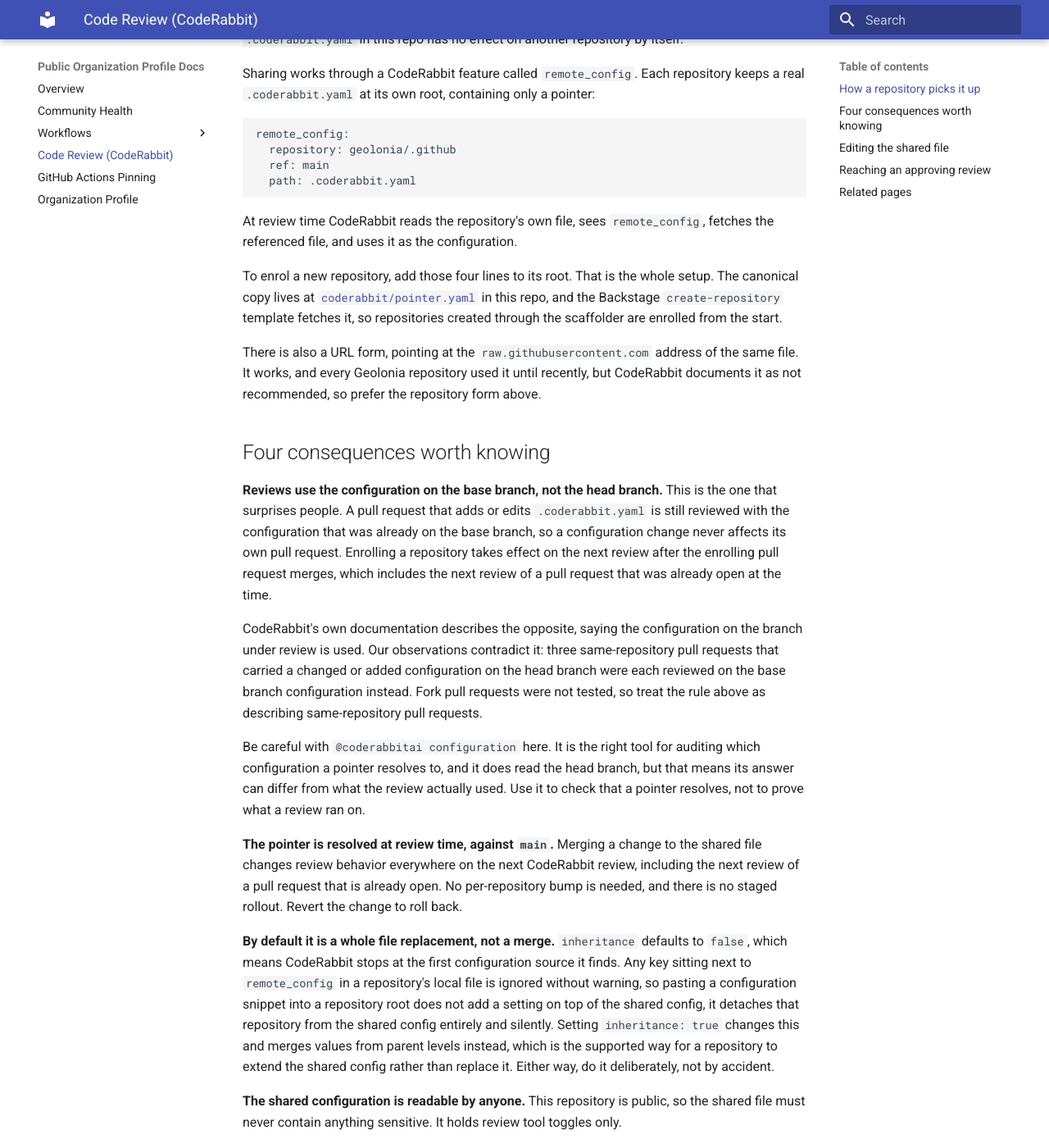
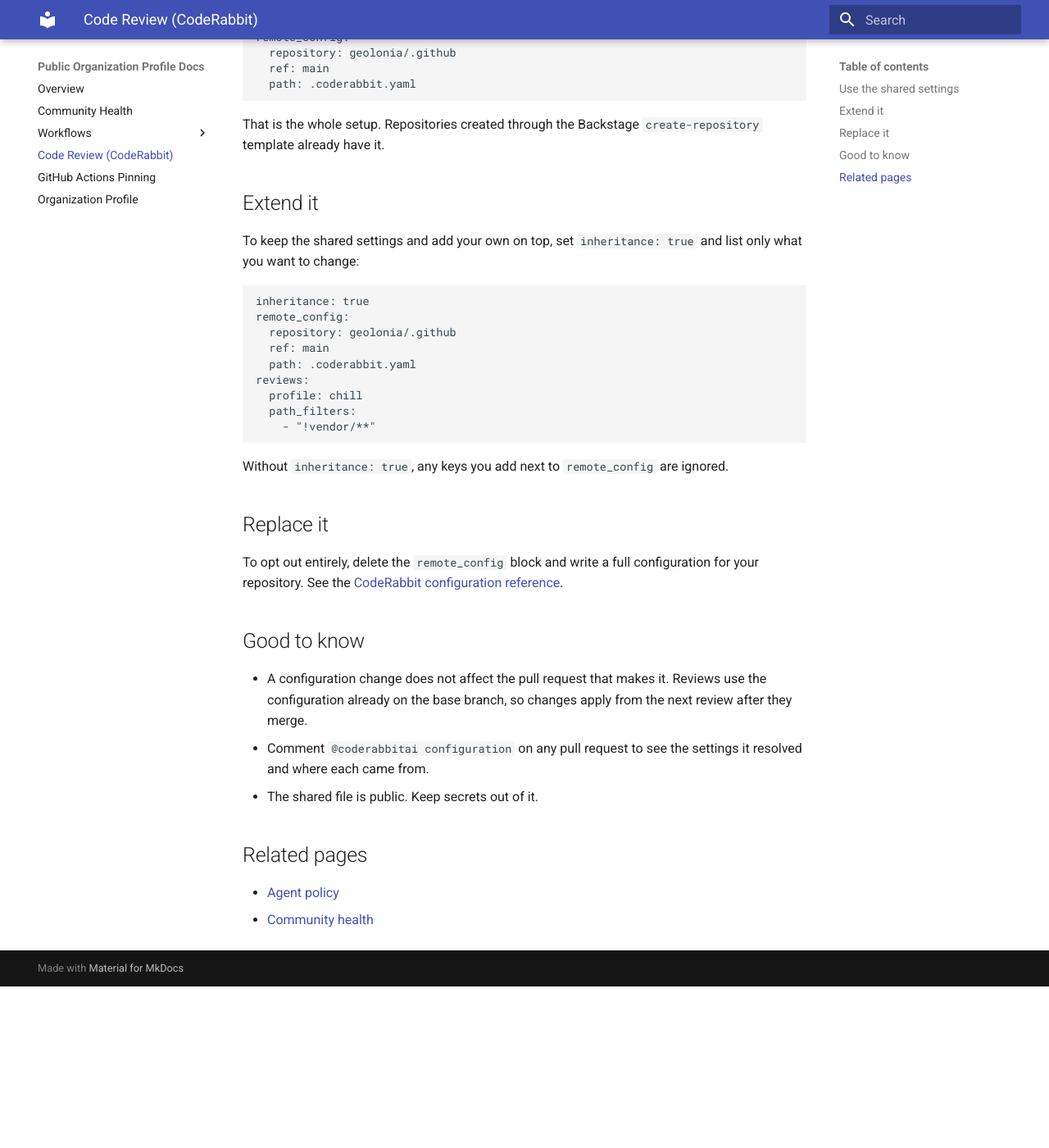
Before and after one commit to geolonia/.github, an MkDocs documentation site: the page built from docs/coderabbit.md, in a window 1280 px wide and 1400 px high, scrolled down 338 px. Shown: the whole window at 82% size. Built offline with MkDocs 1.6.1 and Material for MkDocs 9.7.7, drawn with Linux system fonts in a browser that asks for light colours; after the commit the page ends 1541 px from its top, so only the background shows below that; some of the changed text lies outside the part shown.

Commit message:
docs(coderabbit): cut the page down to how to use it
The page had grown into a record of how the mechanism was worked out
rather than instructions for using it: which mechanism it is not, what
CodeRabbit's own docs claim versus what we observed, how the pointer form
was validated, and which settings cannot be schema checked. None of that
helps someone who just wants their repo reviewed.

Keep four things: how to point at the shared settings, how to extend them
with inheritance, how to opt out, and the few facts that actually change
what someone does. 129 lines to 58.

````diff
--- a/docs/coderabbit.md
+++ b/docs/coderabbit.md
@@ -1,18 +1,12 @@
 # Shared CodeRabbit Configuration
 
-CodeRabbit reviews pull requests across Geolonia repositories. Every repository
-draws its review settings from a single file in this repo:
+CodeRabbit reviews pull requests across Geolonia repositories. The shared review
+settings live in one file in this repo:
 [`.coderabbit.yaml`](https://github.com/geolonia/.github/blob/main/.coderabbit.yaml).
 
-## How a repository picks it up
+## Use the shared settings
 
-This is **not** GitHub's community health fallback. That mechanism only covers
-files like `CODE_OF_CONDUCT.md` and the issue templates, and CodeRabbit does not
-take part in it. Placing `.coderabbit.yaml` in this repo has no effect on another
-repository by itself.
-
-Sharing works through a CodeRabbit feature called `remote_config`. Each repository
-keeps a real `.coderabbit.yaml` at its own root, containing only a pointer:
+Put this in `.coderabbit.yaml` at the root of your repository:
 
 ```yaml
 remote_config:
@@ -21,107 +15,42 @@ remote_config:
   path: .coderabbit.yaml
 ```
 
-At review time CodeRabbit reads the repository's own file, sees `remote_config`,
-fetches the referenced file, and uses it as the configuration.
+That is the whole setup. Repositories created through the Backstage
+`create-repository` template already have it.
 
-To enrol a new repository, add those four lines to its root. That is the whole
-setup. The canonical copy lives at
-[`coderabbit/pointer.yaml`](https://github.com/geolonia/.github/blob/main/coderabbit/pointer.yaml)
-in this repo, and the Backstage `create-repository` template fetches it, so
-repositories created through the scaffolder are enrolled from the start.
+## Extend it
 
-There is also a URL form, pointing at the `raw.githubusercontent.com` address of
-the same file. It works, and every Geolonia repository used it until recently, but
-CodeRabbit documents it as not recommended, so prefer the repository form above.
+To keep the shared settings and add your own on top, set `inheritance: true` and
+list only what you want to change:
 
-## Four consequences worth knowing
+```yaml
+inheritance: true
+remote_config:
+  repository: geolonia/.github
+  ref: main
+  path: .coderabbit.yaml
+reviews:
+  profile: chill
+  path_filters:
+    - "!vendor/**"
+```
 
-**Reviews use the configuration on the base branch, not the head branch.** This is
-the one that surprises people. A pull request that adds or edits `.coderabbit.yaml`
-is still reviewed with the configuration that was already on the base branch, so a
-configuration change never affects its own pull request. Enrolling a repository
-takes effect on the next review after the enrolling pull request merges, which
-includes the next review of a pull request that was already open at the time.
+Without `inheritance: true`, any keys you add next to `remote_config` are ignored.
 
-CodeRabbit's own documentation describes the opposite, saying the configuration on
-the branch under review is used. Our observations contradict it: three
-same-repository pull requests that carried a changed or added configuration on the
-head branch were each reviewed on the base branch configuration instead. Fork pull
-requests were not tested, so treat the rule above as describing same-repository
-pull requests.
+## Replace it
 
-Be careful with `@coderabbitai configuration` here. It is the right tool for
-auditing which configuration a pointer resolves to, and it does read the head
-branch, but that means its answer can differ from what the review actually used.
-Use it to check that a pointer resolves, not to prove what a review ran on.
+To opt out entirely, delete the `remote_config` block and write a full
+configuration for your repository. See the
+[CodeRabbit configuration reference](https://docs.coderabbit.ai/reference/yaml-template).
 
-**The pointer is resolved at review time, against `main`.** Merging a change to
-the shared file changes review behavior everywhere on the next CodeRabbit review,
-including the next review of a pull request that is already open. No
-per-repository bump is needed, and there is no staged rollout. Revert the change
-to roll back.
+## Good to know
 
-**By default it is a whole file replacement, not a merge.** `inheritance` defaults
-to `false`, which means CodeRabbit stops at the first configuration source it
-finds. Any key sitting next to `remote_config` in a repository's local file is
-ignored without warning, so pasting a configuration snippet into a repository root
-does not add a setting on top of the shared config, it detaches that repository
-from the shared config entirely and silently. Setting `inheritance: true` changes
-this and merges values from parent levels instead, which is the supported way for a
-repository to extend the shared config rather than replace it. Either way, do it
-deliberately, not by accident.
-
-**The shared configuration is readable by anyone.** This repository is public, so
-the shared file must never contain anything sensitive. It holds review tool toggles
-only.
-
-## Editing the shared file
-
-Treat an edit here as a change to every repository's review behavior, because that
-is what it is.
-
-- Open a pull request. Do not push to `main`.
-- Validate keys against CodeRabbit's schema before pushing. Unknown keys are
-  rejected and CodeRabbit posts a configuration error instead of a review:
-
-  ```bash
-  curl -sSL https://coderabbit.ai/integrations/schema.v2.json -o /tmp/cr.json
-  ```
-
-- Note that `remote_config` itself is **not** in that schema, so the pointer form
-  cannot be schema checked. A wrong key there does not raise an error, it falls
-  back to defaults silently, which looks exactly like a working configuration until
-  someone notices pull requests are no longer being approved. Verify a pointer
-  change by commenting `@coderabbitai configuration` on a pull request and reading
-  the reported source path, for example:
-
-  ```text
-  Configuration used: Path: geolonia/.github/.coderabbit.yaml@main (via .coderabbit.yaml)
-  ```
-
-- Keep the file free of settings that only make sense in one repository.
-- Prefer small changes, and revert quickly if reviews start behaving oddly.
-- Remember that the change will not affect the pull request making it, since
-  reviews use the base branch configuration.
-
-## Reaching an approving review
-
-A repository's branch rules require an approving review before merge. CodeRabbit
-supplies that approval once every comment it raised is resolved and it has
-reviewed the latest commit. Two settings make this work, and both live in the
-shared file: `reviews.request_changes_workflow` and
-`reviews.auto_review.auto_incremental_review`.
-
-Some pull requests get no CodeRabbit review at all, and therefore cannot reach an
-approval on their own:
-
-- **Draft pull requests.** Mark the pull request ready for review.
-- **Pull requests based on another feature branch.** CodeRabbit reviews only pull
-  requests targeting the default branch. Retarget, or ask a human to review.
-
-A code owner requirement is also outside CodeRabbit's reach. A GitHub App cannot
-be listed in `CODEOWNERS`, so a pull request touching an owned path always needs
-an approval from the owning team.
+- A configuration change does not affect the pull request that makes it. Reviews
+  use the configuration already on the base branch, so changes apply from the next
+  review after they merge.
+- Comment `@coderabbitai configuration` on any pull request to see the settings it
+  resolved and where each came from.
+- The shared file is public. Keep secrets out of it.
 
 ## Related pages
 
````
